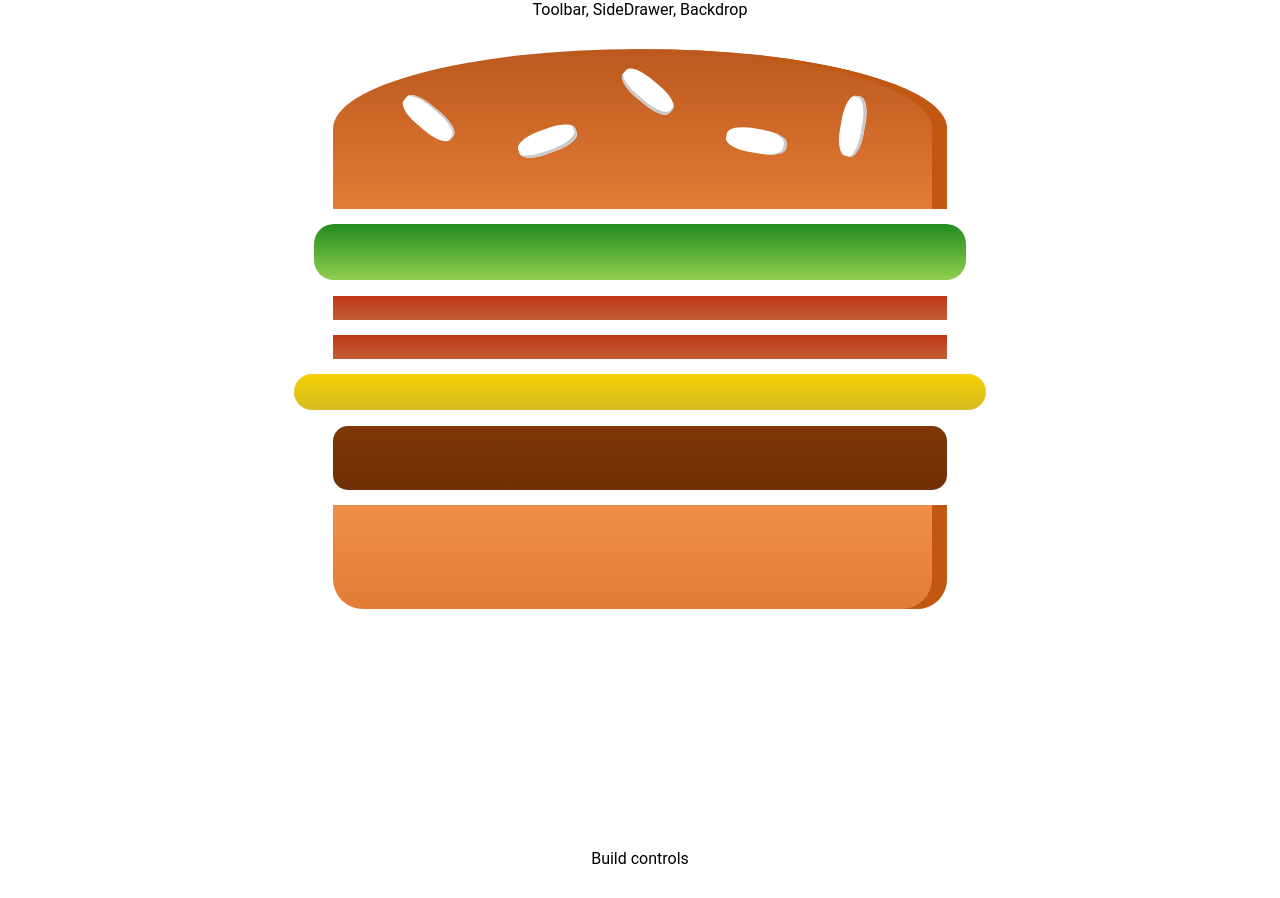
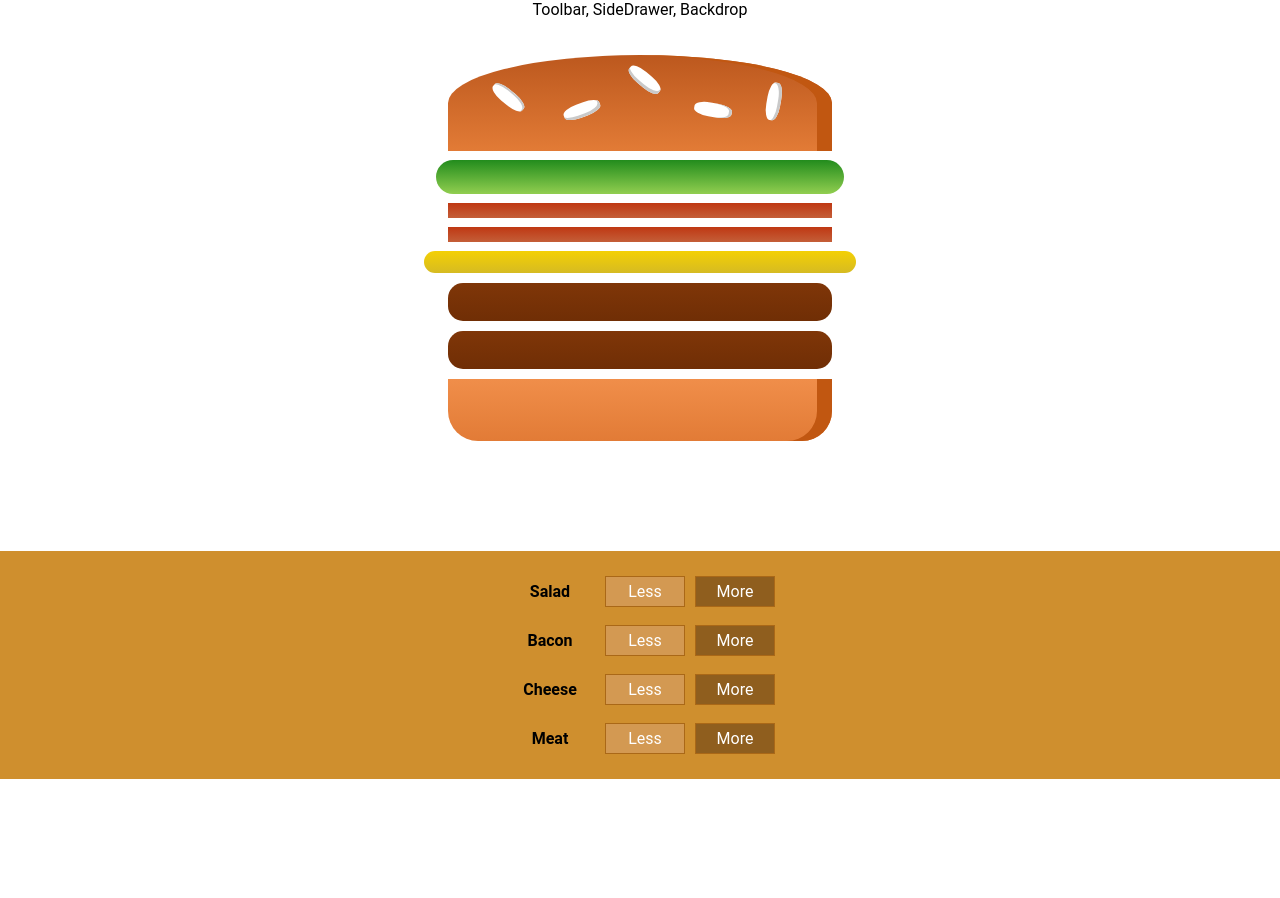
Before and after one commit to web-ethno4ka/my-app, a React (Create React App) app: page / in a window 1280 px wide. After the commit the page ends 800 px from the top, so only its background shows below. Built offline with nearby package versions, Linux system fonts and the light colour scheme.

Commit message:
Styling of BurgerBuilder

```diff
--- a/src/App.css
+++ b/src/App.css
@@ -1,3 +1,4 @@
 .App {
   text-align: center;
+  height: 100vh;
 }
--- a/src/components/Burger/BuildControls/BuildControls.css
+++ b/src/components/Burger/BuildControls/BuildControls.css
@@ -4,7 +4,6 @@
   display: flex;
   flex-flow: column;
   align-items: center;
-  box-shadow: 0 2px 1px #ccc;
-  margin: auto;
+  /* margin: auto; */
   padding: 1rem 0;
 }
--- a/src/components/Burger/BuildControls/BuildControls.js
+++ b/src/components/Burger/BuildControls/BuildControls.js
@@ -1,8 +1,19 @@
 import React from 'react';
+import './BuildControls.css';
+import BuildControl from './BuildControl/BuildControl';
+
+const controls = [
+  { label: 'Salad', type: 'salad'},
+  { label: 'Bacon', type: 'bacon'},
+  { label: 'Cheese', type: 'cheese'},
+  { label: 'Meat', type: 'meat'},
+];
 
 const buildControls = (props) => (
-  <div>
-
+  <div className={'BuildControls'}>
+    {controls.map(ctrl => (
+      <BuildControl key={ctrl.type} label={ctrl.label} />
+    ))}
   </div>
 )
 
--- a/src/components/Burger/Burger.css
+++ b/src/components/Burger/Burger.css
@@ -1,7 +1,9 @@
 .Burger {
-  width: 60vw;
+  width: 30rem;
+  max-width: 60vw;
   margin: auto;
-  height: 100vh;
+  height: 30rem;
+  max-height: 60vh;
   text-align: center;
   font-weight: bold;
   font-size: 1.2rem;
--- a/src/components/Layout/Layout.css
+++ b/src/components/Layout/Layout.css
@@ -1,3 +1,6 @@
 .Content {
-  margin: 30px;
+  display: flex;
+  flex-flow: column;
+  justify-content: space-around;
+  height: 95vh;
 }
--- a/src/containers/BurgerBuilder/BurgerBuilder.js
+++ b/src/containers/BurgerBuilder/BurgerBuilder.js
@@ -1,6 +1,7 @@
 import React, {Component} from 'react';
 import Auxiliary from '../../hoc/Auxiliary';
 import Burger from '../../components/Burger/Burger'
+import BuildControls from '../../components/Burger/BuildControls/BuildControls';
 
 class BurgerBuilder extends Component {
   state = {
@@ -8,14 +9,14 @@ class BurgerBuilder extends Component {
       salad: 1,
       bacon: 2,
       cheese: 1,
-      meat: 1
+      meat: 2
     }
   }
   render () {
     return (
       <Auxiliary>
         <Burger ingredients={this.state.ingredients} />
-        <div>Build controls</div>
+        <BuildControls />
       </Auxiliary>
     );
   }
```
